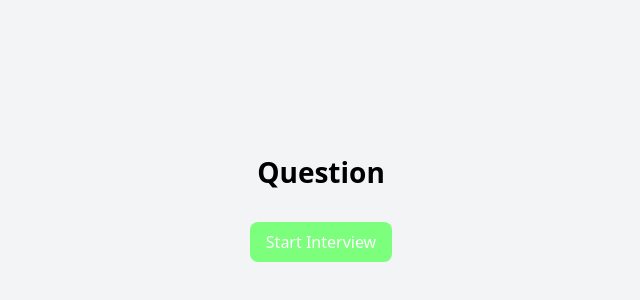
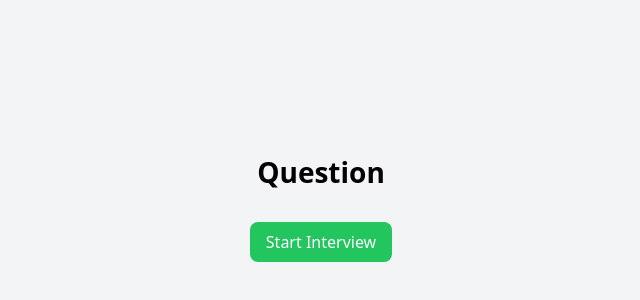
Before and after one commit to voidranjer/hackthehill-ii, a React (Vite) app: page /interview in a window 1280 px wide. Shown: the part 222-522 px from the top of the page, without its empty margins (319-959 px from the left). Built offline with nearby package versions, Linux system fonts and the light colour scheme.

Commit message:
fix padding

```diff
--- a/src/Interview.jsx
+++ b/src/Interview.jsx
@@ -18,7 +18,7 @@ function buildPrompt(description, questions) {
 
         Questions already asked: "${questions}" End of questions. Do not ask a question that has already been asked.
 
-        The question should be directed to the interviewee, who is applying to the job. You should provide the question in only 1 line, and the question should be relevant to the job description provided. Do NOT add any additional markup formatting in your response and ONLY provide the question in the response.
+        The question should be directed to the interviewee, who is applying to the job. Reminder that this is a mock job interview, so you should only ask me questions appropriate to what a interviewer would ask a normal applicant like me. You should provide the question in only 1 line, and the question should be relevant to the job description provided. Do NOT add any additional markup formatting in your response and ONLY provide the question in the response.
     `;
 }
 
--- a/src/Question.jsx
+++ b/src/Question.jsx
@@ -40,7 +40,7 @@ export default function Question({ question, setStatus }) {
                         <h1 className='font-bold text-[28px] mb-[1vw]'>Question</h1>
                         <button
                         onClick={() => setStatus("interview")}
-                        className="mt-[10vw] hover:opacity-[60%] active:opacity-[30%] fixed px-4 py-2 bg-[#7CFF7C] text-white rounded-lg"
+                        className="mt-[10vw] hover:opacity-[60%] active:opacity-[30%] fixed px-4 py-2 bg-green-500 text-white rounded-lg"
                         >
                         Start Interview
                         </button>
--- a/src/Results.jsx
+++ b/src/Results.jsx
@@ -106,7 +106,7 @@ export default function Results({ setStatus, setIndex, description, question, re
     return (
         <>
             <Navbar />
-            <div className="flex items-center justify-center h-screen bg-gray-100 z-[100]">
+            <div className="flex pt-24 items-center justify-center bg-gray-100 z-[100]">
                 <div className="p-4 bg-white shadow-lg rounded-lg">
                     <h1 className="text-2xl font-bold text-center">Results for "{question}"</h1>
                     <hr className="mt-[2vw]"/>
```
